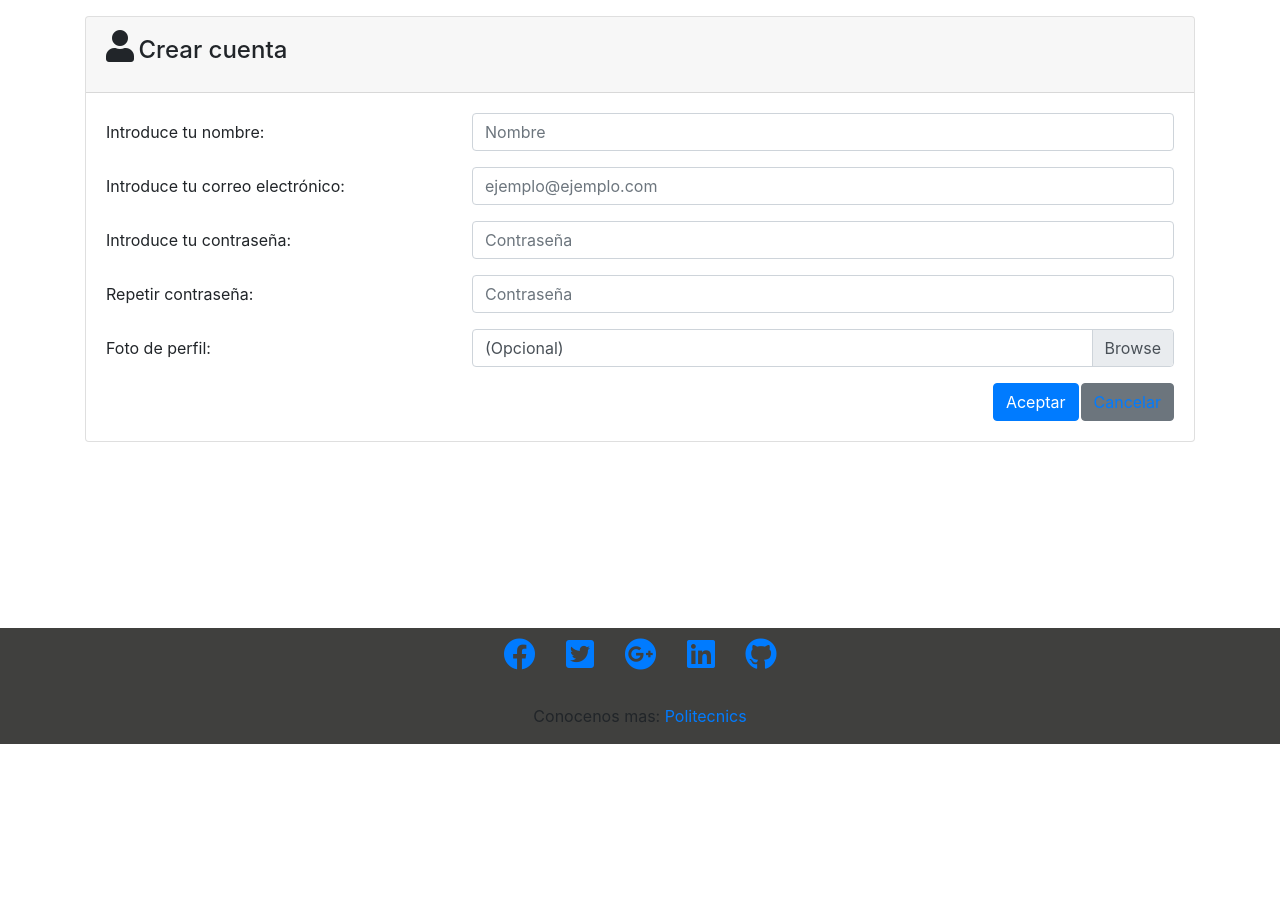
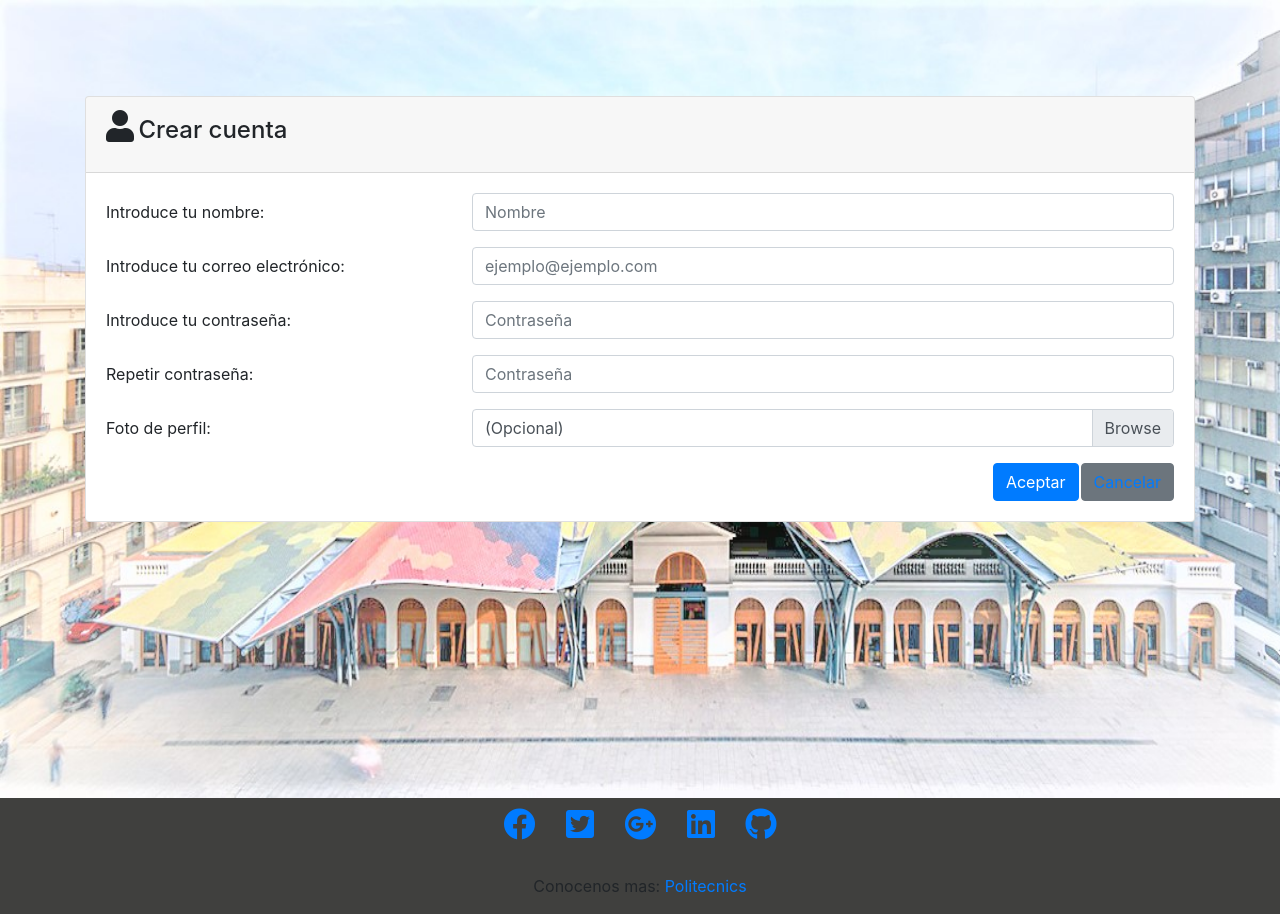
Before and after one commit to ericfernandez37/Projecte.github.io, a PHP site: page /registro.html in a window 1280 px wide. Shown: the part 56-970 px from the top of the page. Before the commit the page ends 800 px from the top, so only its background shows below. Run offline with PHP 8.4, Linux system fonts and the light colour scheme.

Commit message:
Pagina registro completada (faltan colores)

```diff
--- a/css/cssregistro.css
+++ b/css/cssregistro.css
@@ -1,3 +1,17 @@
 #botonacep{
     margin-right: 2px;
 }
+
+.container{
+    padding-top: 80px;
+    padding-bottom: 276px;
+}
+
+#fondo-mercado{
+    background-image: url("../img/mercado-fondo.jpg");
+    background-repeat: no-repeat;
+    height: 100%;
+    width: 100%;
+    background-size: 100% 100%;
+
+}
--- a/registro.html
+++ b/registro.html
@@ -28,6 +28,8 @@
     </nav>
 
     <!--Registro-->
+
+    <div id="fondo-mercado">
 
       <div class="container">
 
@@ -123,10 +125,13 @@
 
       </div>
 
+    </div>
+
+
 
 
   <!-- Footer -->
-  <footer class="page-footer font-small pt-0 fixed-bottom" id="footer">
+  <footer class="page-footer font-small pt-0" id="footer">
 
       <!-- Call to action -->
 
```
Also changed, not shown: landingpage.html (+4 -4 lines), img/mercado-fondo.jpg.
